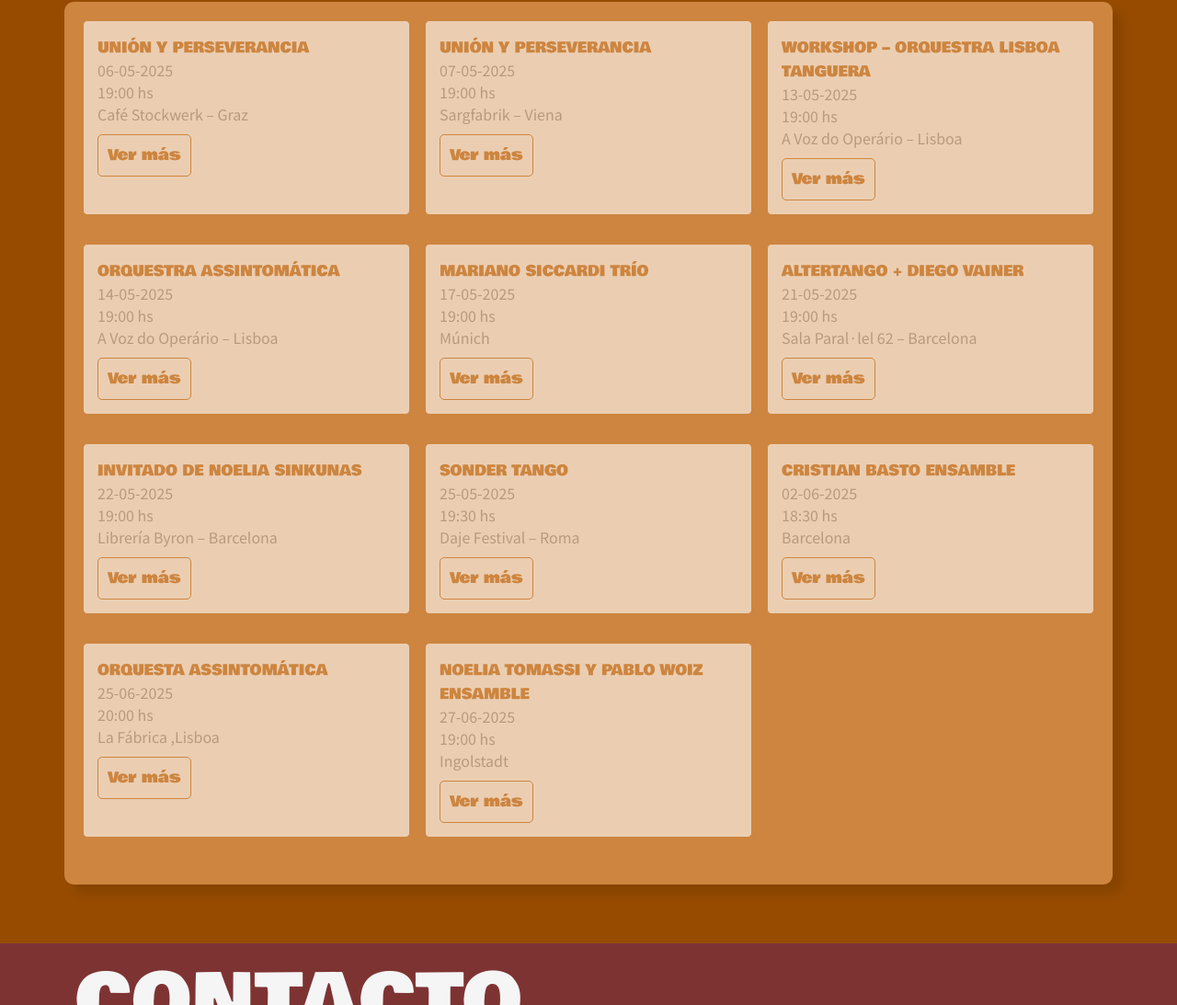
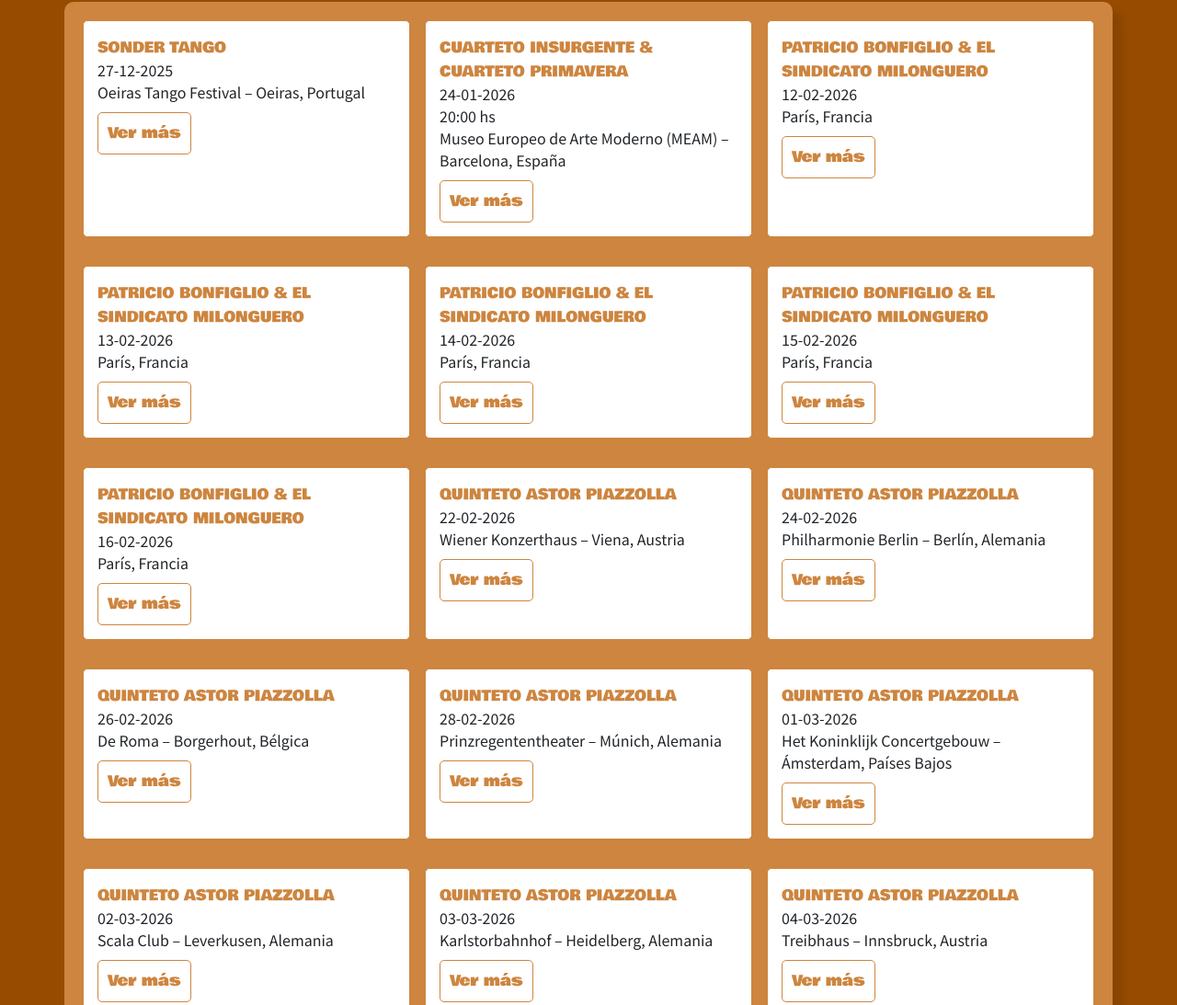
Before and after one commit to MercedesMartGuzzo/cristianbasto, a plain HTML site: page index.html in a window 1280 px wide. Shown: the part 5095-6188 px from the top of the page at 92% size. Drawn offline with nearby package versions, Linux system fonts and the light colour scheme.

Commit message:
Agregué nuevas fechas y resolví el problema de la nav en desktop

```diff
--- a/js/agenda.js
+++ b/js/agenda.js
@@ -1,85 +1,157 @@
 document.addEventListener("DOMContentLoaded", () => {
     const eventosLista = document.getElementById('eventos');
 
+
     const eventos = [
         {
-            name: "UNIÓN Y PERSEVERANCIA",
-            date: "06-05-2025",
-            time: "19:00 hs",
-            location: "Café Stockwerk – Graz",
-            mapUrl: "https://maps.app.goo.gl/h8hj3RsvVf2Py8BR7"
+            name: "SONDER TANGO",
+            date: "27-12-2025",
+            time: "",
+            location: "Oeiras Tango Festival – Oeiras, Portugal",
+            mapUrl: "https://maps.app.goo.gl/9DnBqrVv8RGLhqNq8"
         },
         {
-            name: "UNIÓN Y PERSEVERANCIA",
-            date: "07-05-2025",
-            time: "19:00 hs",
-            location: "Sargfabrik – Viena",
-            mapUrl: "https://maps.app.goo.gl/5qcUUUzUZ6rLiDjZ8"
+            name: "CUARTETO INSURGENTE & CUARTETO PRIMAVERA",
+            date: "24-01-2026",
+            time: "20:00 hs",
+            location: "Museo Europeo de Arte Moderno (MEAM) – Barcelona, España",
+            mapUrl: "https://www.google.com/maps/search/?api=1&query=Museo+Europeo+de+Arte+Moderno+Barcelona"
         },
         {
-            name: "WORKSHOP – ORQUESTRA LISBOA TANGUERA",
-            date: "13-05-2025",
-            time: "19:00 hs",
-            location: "A Voz do Operário – Lisboa",
-            mapUrl: "https://maps.app.goo.gl/V5QpVwrdjyUJY7PMA"
+            name: "PATRICIO BONFIGLIO & EL SINDICATO MILONGUERO",
+            date: "12-02-2026",
+            time: "",
+            location: "París, Francia",
+            mapUrl: "https://www.google.com/maps/search/?api=1&query=Paris+France"
         },
         {
-            name: "ORQUESTRA ASSINTOMÁTICA",
-            date: "14-05-2025",
-            time: "19:00 hs",
-            location: "A Voz do Operário – Lisboa",
-            mapUrl: "https://maps.app.goo.gl/V5QpVwrdjyUJY7PMA"
+            name: "PATRICIO BONFIGLIO & EL SINDICATO MILONGUERO",
+            date: "13-02-2026",
+            time: "",
+            location: "París, Francia",
+            mapUrl: "https://www.google.com/maps/search/?api=1&query=Paris+France"
         },
         {
-            name: "MARIANO SICCARDI TRÍO",
-            date: "17-05-2025",
-            time: "19:00 hs",
-            location: "Múnich",
-            mapUrl: "https://maps.app.goo.gl/V5QpVwrdjyUJY7PMA"
+            name: "PATRICIO BONFIGLIO & EL SINDICATO MILONGUERO",
+            date: "14-02-2026",
+            time: "",
+            location: "París, Francia",
+            mapUrl: "https://www.google.com/maps/search/?api=1&query=Paris+France"
         },
         {
-            name: "ALTERTANGO + DIEGO VAINER",
-            date: "21-05-2025",
-            time: "19:00 hs",
-            location: "Sala Paral·lel 62 – Barcelona",
-            mapUrl: "https://maps.app.goo.gl/UynrSFxbghoZYnp47"
+            name: "PATRICIO BONFIGLIO & EL SINDICATO MILONGUERO",
+            date: "15-02-2026",
+            time: "",
+            location: "París, Francia",
+            mapUrl: "https://www.google.com/maps/search/?api=1&query=Paris+France"
         },
         {
-            name: "INVITADO DE NOELIA SINKUNAS",
-            date: "22-05-2025",
-            time: "19:00 hs",
-            location: "Librería Byron – Barcelona",
-            mapUrl: "https://maps.app.goo.gl/ZqgbvhET3X5HZ8ft7"
+            name: "PATRICIO BONFIGLIO & EL SINDICATO MILONGUERO",
+            date: "16-02-2026",
+            time: "",
+            location: "París, Francia",
+            mapUrl: "https://www.google.com/maps/search/?api=1&query=Paris+France"
         },
         {
-            name: "SONDER TANGO",
-            date: "25-05-2025",
-            time: "19:30 hs",
-            location: "Daje Festival – Roma",
-            mapUrl: "https://maps.app.goo.gl/mXLU85q1VhNA2R576"
+            name: "QUINTETO ASTOR PIAZZOLLA",
+            date: "22-02-2026",
+            time: "",
+            location: "Wiener Konzerthaus – Viena, Austria",
+            mapUrl: "https://www.google.com/maps/search/?api=1&query=Wiener+Konzerthaus+Viena+Austria"
         },
         {
-            name: "CRISTIAN BASTO ENSAMBLE",
-            date: "02-06-2025",
-            time: "18:30 hs",
-            location: "Barcelona",
-            mapUrl: "https://maps.app.goo.gl/ZqgbvhET3X5HZ8ft7"
+            name: "QUINTETO ASTOR PIAZZOLLA",
+            date: "24-02-2026",
+            time: "",
+            location: "Philharmonie Berlin – Berlín, Alemania",
+            mapUrl: "https://www.google.com/maps/search/?api=1&query=Philharmonie+Berlin"
         },
         {
-            name: "ORQUESTA ASSINTOMÁTICA",
-            date: "25-06-2025",
-            time: "20:00 hs",
-            location: "La Fábrica ,Lisboa",
-            mapUrl: "https://maps.app.goo.gl/DSMAwgUsWgnuoS4FA"
+            name: "QUINTETO ASTOR PIAZZOLLA",
+            date: "26-02-2026",
+            time: "",
+            location: "De Roma – Borgerhout, Bélgica",
+            mapUrl: "https://www.google.com/maps/search/?api=1&query=De+Roma+Borgerhout+Belgium"
         },
         {
-            name: "NOELIA TOMASSI Y PABLO WOIZ ENSAMBLE",
-            date: "27-06-2025",
-            time: "19:00 hs",
-            location: "Ingolstadt",
-            mapUrl: "https://maps.app.goo.gl/KiFCEitt5Z5y6QUB7"
+            name: "QUINTETO ASTOR PIAZZOLLA",
+            date: "28-02-2026",
+            time: "",
+            location: "Prinzregententheater – Múnich, Alemania",
+            mapUrl: "https://www.google.com/maps/search/?api=1&query=Prinzregententheater+Munich+Germany"
+        },
+        {
+            name: "QUINTETO ASTOR PIAZZOLLA",
+            date: "01-03-2026",
+            time: "",
+            location: "Het Koninklijk Concertgebouw – Ámsterdam, Países Bajos",
+            mapUrl: "https://www.google.com/maps/search/?api=1&query=Concertgebouw+Amsterdam"
+        },
+        {
+            name: "QUINTETO ASTOR PIAZZOLLA",
+            date: "02-03-2026",
+            time: "",
+            location: "Scala Club – Leverkusen, Alemania",
+            mapUrl: "https://www.google.com/maps/search/?api=1&query=Scala+Club+Leverkusen+Germany"
+        },
+        {
+            name: "QUINTETO ASTOR PIAZZOLLA",
+            date: "03-03-2026",
+            time: "",
+            location: "Karlstorbahnhof – Heidelberg, Alemania",
+            mapUrl: "https://www.google.com/maps/search/?api=1&query=Karlstorbahnhof+Heidelberg"
+        },
+        {
+            name: "QUINTETO ASTOR PIAZZOLLA",
+            date: "04-03-2026",
+            time: "",
+            location: "Treibhaus – Innsbruck, Austria",
+            mapUrl: "https://www.google.com/maps/search/?api=1&query=Treibhaus+Innsbruck+Austria"
+        },
+        {
+            name: "QUINTETO ASTOR PIAZZOLLA",
+            date: "07-03-2026",
+            time: "",
+            location: "Teatro Municipal da Guarda – Guarda, Portugal",
+            mapUrl: "https://www.google.com/maps/search/?api=1&query=Teatro+Municipal+da+Guarda+Portugal"
+        },
+        {
+            name: "QUINTETO ASTOR PIAZZOLLA",
+            date: "08-03-2026",
+            time: "",
+            location: "Casa da Cultura de Loulé – Loulé, Portugal",
+            mapUrl: "https://www.google.com/maps/search/?api=1&query=Casa+da+Cultura+de+Loule+Portugal"
+        },
+        {
+            name: "QUINTETO ASTOR PIAZZOLLA",
+            date: "10-03-2026",
+            time: "",
+            location: "Anthroposophisches Zentrum – Kassel, Alemania",
+            mapUrl: "https://www.google.com/maps/search/?api=1&query=Anthroposophisches+Zentrum+Kassel"
+        },
+        {
+            name: "QUINTETO ASTOR PIAZZOLLA",
+            date: "12-03-2026",
+            time: "",
+            location: "La Seine Musicale – Boulogne-Billancourt, Francia",
+            mapUrl: "https://www.google.com/maps/search/?api=1&query=La+Seine+Musicale+Boulogne+Billancourt"
+        },
+        {
+            name: "QUINTETO ASTOR PIAZZOLLA",
+            date: "15-03-2026",
+            time: "",
+            location: "Straz Center for the Performing Arts – Tampa, Florida, EE.UU.",
+            mapUrl: "https://www.google.com/maps/search/?api=1&query=Straz+Center+for+the+Performing+Arts+Tampa"
+        },
+        {
+            name: "QUINTETO ASTOR PIAZZOLLA",
+            date: "21-03-2026",
+            time: "",
+            location: "The Soraya – Northridge, California, EE.UU.",
+            mapUrl: "https://www.google.com/maps/search/?api=1&query=The+Soraya+Northridge+California"
         }
     ];
+
 
     function addEvent(name, date, time, location, mapUrl) {
         const eventItem = document.createElement('li');
--- a/js/index.js
+++ b/js/index.js
@@ -1,45 +1,66 @@
-
 document.addEventListener('DOMContentLoaded', function () {
   const navbarToggler = document.querySelector('.navbar-toggler');
+  const navbarCollapse = document.querySelector('#navbarNav');
   const openIcon = document.querySelector('.open-icon');
   const closeIcon = document.querySelector('.close-icon');
-  const navbarCollapse = document.querySelector('#navbarNav');
 
-  if (navbarToggler) {
+  if (!navbarToggler || !navbarCollapse) return;
+
+  /* ===============================
+     Toggle menú (solo mobile)
+  =============================== */
   navbarToggler.addEventListener('click', function () {
-      if (navbarCollapse.classList.contains('show')) {
-        // El menú está desplegado, entonces lo colapsamos
+    if (window.innerWidth >= 992) return; // ⛔ desktop no toca nada
+
+    const isOpen = navbarCollapse.classList.contains('show');
+
+    if (isOpen) {
       navbarCollapse.classList.remove('show');
+      openIcon.classList.remove('d-none');
       closeIcon.classList.add('d-none');
-        openIcon.classList.remove('d-none');
     } else {
-        // El menú está colapsado, entonces lo desplegamos
       navbarCollapse.classList.add('show');
       openIcon.classList.add('d-none');
       closeIcon.classList.remove('d-none');
     }
   });
-  }
 
-  document.querySelectorAll(".navbar-nav .nav-link").forEach((item) => {
-    item.addEventListener("click", () => {
-      if (navbarToggler && !navbarToggler.classList.contains("collapsed")) {
-        navbarToggler.click();
+  /* ===============================
+     Cerrar menú al click (mobile)
+  =============================== */
+  document.querySelectorAll('.navbar-nav .nav-link').forEach((link) => {
+    link.addEventListener('click', () => {
+      if (window.innerWidth < 992 && navbarCollapse.classList.contains('show')) {
+        navbarCollapse.classList.remove('show');
+        openIcon.classList.remove('d-none');
+        closeIcon.classList.add('d-none');
       }
     });
   });
 
-  // Script para abrir enlaces de redes sociales en una nueva pestaña
+  /* ===============================
+     Reset al pasar a desktop
+  =============================== */
+  window.addEventListener('resize', () => {
+    if (window.innerWidth >= 992) {
+      navbarCollapse.classList.remove('show');
+      openIcon.classList.remove('d-none');
+      closeIcon.classList.add('d-none');
+    }
+  });
+
+  /* ===============================
+     Redes → nueva pestaña
+  =============================== */
   document.querySelectorAll('.redes a').forEach(item => {
-    item.addEventListener('click', event => {
-      event.preventDefault();
+    item.addEventListener('click', e => {
+      e.preventDefault();
       const url = item.getAttribute('href');
-      if (url) {
-        window.open(url, '_blank');
-      }
+      if (url) window.open(url, '_blank');
     });
   });
 });
+
 
 
 
--- a/languages/en.json
+++ b/languages/en.json
@@ -35,7 +35,10 @@
         "title-v": "VIDEOS"
     },
     "agenda": {
-        "title-a": "AGENDA"
+        "title-a": "AGENDA",
+        "view-more": "View more",
+        "view-less": "View less",
+        "view-map": "View on map"
     },
     "contact": {
         "title-c": "CONTACT",
--- a/languages/es.json
+++ b/languages/es.json
@@ -35,7 +35,10 @@
         "title-v": "VIDEOS"
     },
     "agenda": {
-        "title-a": "AGENDA"
+        "title-a": "AGENDA",
+        "view-more": "Ver más",
+        "view-less": "Ver menos",
+        "view-map": "Ver en el mapa"
     },
     "contact": {
         "title-c": "CONTACTO",
@@ -66,10 +69,10 @@
         "title-sheet": "PARTITURAS",
         "sheet-music-p": "Aquí comparto una selección de partituras que abarcan desde tango y música popular argentina hasta composiciones contemporáneas y arreglos de distintos géneros. Cada pieza refleja mi interés por crear música versátil y accesible, sin dejar de lado la profundidad y calidad.",
         "title-sheet1": "Composiciones y arreglos",
-        "sheet-music-p1":"Mis composiciones exploran sonoridades y texturas innovadoras, influenciadas por la música contemporánea y las tecnologías actuales. Cada obra es una invitación a descubrir lo inesperado dentro de lo familiar. En mis arreglos, el enfoque es transformar y reinventar melodías conocidas, adaptándolas para explorar nuevas perspectivas musicales. He colaborado en discos como Pasa de Limón García, A Berisso de Noelia Sinkunas, ¿Y el fin del amor? de Mariana Mazu, La Caldera de Julieta Laso, entre otros, aportando un toque distintivo a cada pieza. En esta sección, encontrarás arreglos pensados para diversos grupos y estilos, como orquestas, ensambles y cuartetos.Si tenés un proyecto o grupo musical y buscás arreglos o composiciones originales, podés contar conmigo para darle un giro único y profesional a cada interpretación.",
-        "title-sheet2":"Piano Solo",
-        "title-sheet3":"Suite para ensamble de cuerdas, bandoneón, cello y piano",
-        "title-sheet4":"Danza para piano y contrabajo",
+        "sheet-music-p1": "Mis composiciones exploran sonoridades y texturas innovadoras, influenciadas por la música contemporánea y las tecnologías actuales. Cada obra es una invitación a descubrir lo inesperado dentro de lo familiar. En mis arreglos, el enfoque es transformar y reinventar melodías conocidas, adaptándolas para explorar nuevas perspectivas musicales. He colaborado en discos como Pasa de Limón García, A Berisso de Noelia Sinkunas, ¿Y el fin del amor? de Mariana Mazu, La Caldera de Julieta Laso, entre otros, aportando un toque distintivo a cada pieza. En esta sección, encontrarás arreglos pensados para diversos grupos y estilos, como orquestas, ensambles y cuartetos.Si tenés un proyecto o grupo musical y buscás arreglos o composiciones originales, podés contar conmigo para darle un giro único y profesional a cada interpretación.",
+        "title-sheet2": "Piano Solo",
+        "title-sheet3": "Suite para ensamble de cuerdas, bandoneón, cello y piano",
+        "title-sheet4": "Danza para piano y contrabajo",
         "title-sheet5": "Obras para quinteto de cuerdas y piano",
         "title-sheet6": "Arreglos para distintos formatos"
     },
@@ -77,5 +80,4 @@
         "title-donations": "DONACIONES",
         "donations-p": "Podés apoyar mi contenido haciendo un pequeño aporte mensual o único, para poder hacer más y mejor contenido."
     }
-
 }
```
Also changed, not shown: css/style.css (+5 -6 lines). Lines whose indentation alone changed are shown as unchanged.
